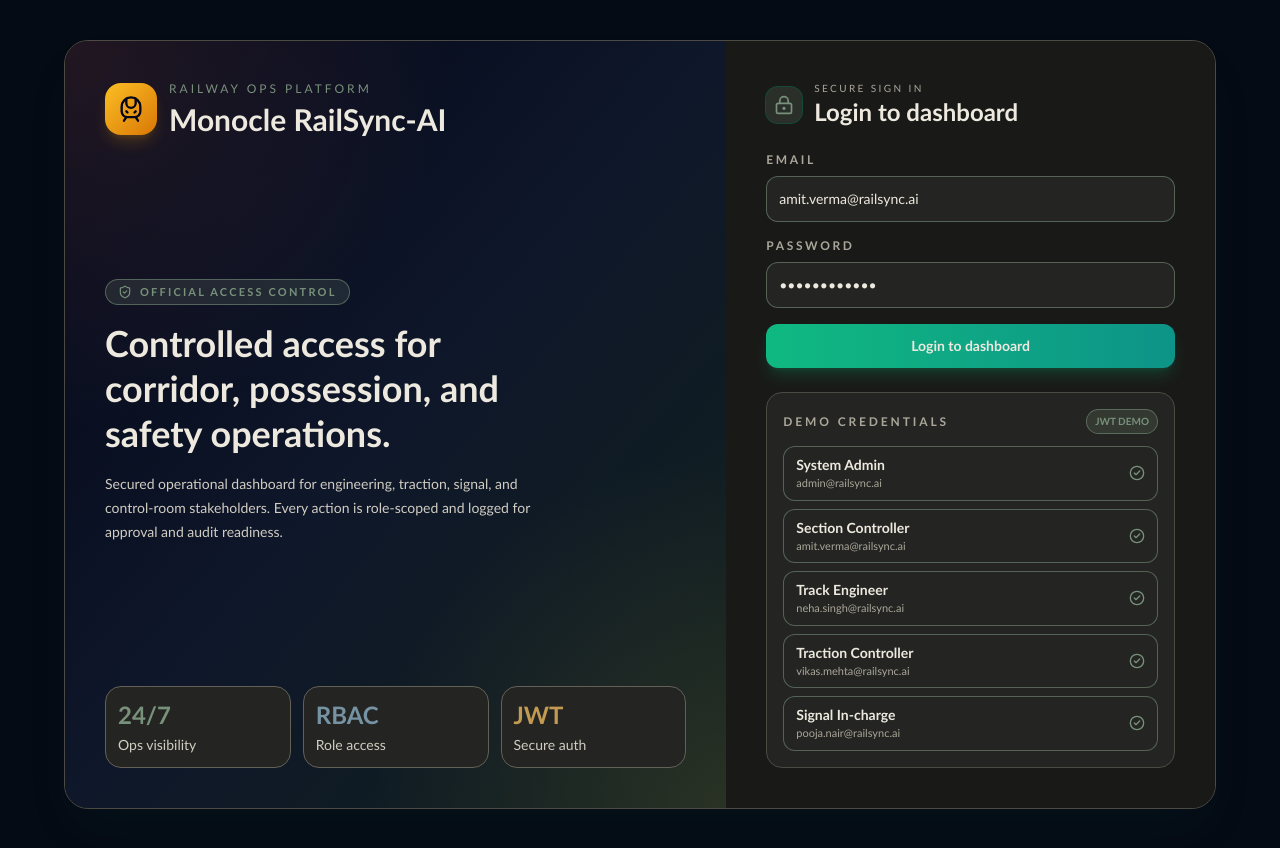
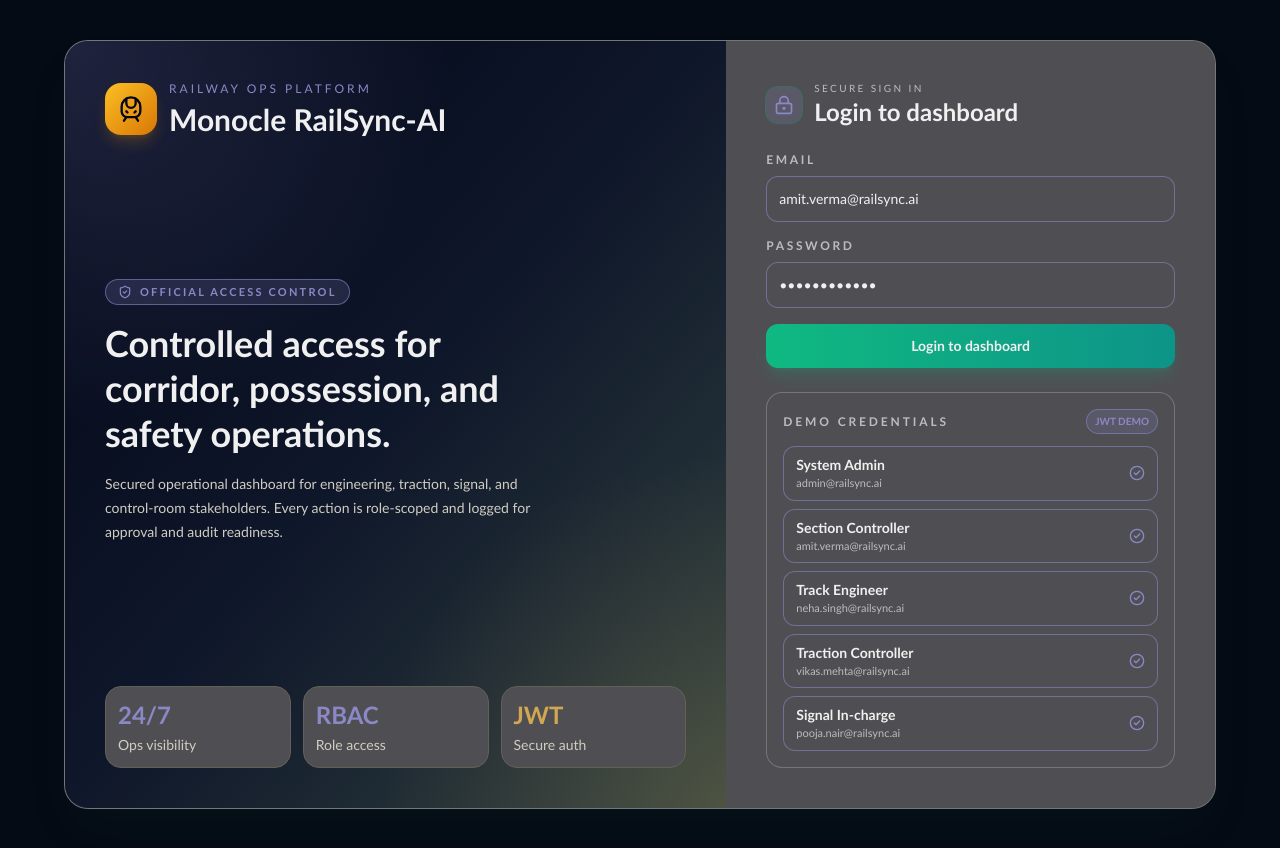
Before and after one commit to AuraCode2007/Monocle, a React app in the folder frontend/: page / in a window 1280 px wide. Built offline with nearby package versions, Linux system fonts and the light colour scheme; the HTML template or start-up script is replaced by a standard one.

Commit message:
Apply Monocle brand color codes

```diff
--- a/frontend/src/components/LoginPage.jsx
+++ b/frontend/src/components/LoginPage.jsx
@@ -57,7 +57,7 @@ export default function LoginPage({ onLoginSuccess }) {
     <div className="flex min-h-screen items-center justify-center bg-[#050b15] px-4 py-10">
       <div className="grid w-full max-w-6xl overflow-hidden rounded-3xl border border-slate-800 bg-slate-950/90 shadow-2xl shadow-emerald-900/10 lg:grid-cols-[1.15fr_0.85fr]">
         <div className="relative hidden overflow-hidden bg-gradient-to-br from-slate-950 via-slate-900 to-emerald-950/40 p-10 lg:block">
-          <div className="absolute inset-0 bg-[radial-gradient(circle_at_top_left,_rgba(196,107,86,0.16),_transparent_38%),radial-gradient(circle_at_bottom_right,_rgba(195,154,82,0.14),_transparent_35%)]" />
+          <div className="absolute inset-0 bg-[radial-gradient(circle_at_top_left,_rgba(139,136,198,0.22),_transparent_38%),radial-gradient(circle_at_bottom_right,_rgba(209,167,81,0.18),_transparent_35%)]" />
           <div className="relative z-10 flex h-full flex-col justify-between">
             <div className="flex items-center gap-3">
               <div className="rounded-2xl bg-gradient-to-br from-amber-400 to-amber-600 p-3 text-slate-950 shadow-lg shadow-amber-500/20">
--- a/frontend/src/index.css
+++ b/frontend/src/index.css
@@ -7,31 +7,35 @@
 @layer base {
   body {
     @apply text-slate-100 antialiased selection:bg-emerald-500 selection:text-white;
-    background: #191a18;
+    background: #4F4F53;
     font-family: 'IBM Plex Sans', 'Trebuchet MS', sans-serif;
   }
 }
 
 /* A warmer signal-box palette keeps state colors legible without the neon dashboard look. */
 :root {
-  --rail-charcoal: #191a18;
-  --rail-panel: #242522;
-  --rail-panel-raised: #2d2e2a;
-  --rail-line: #4b4a43;
-  --rail-ink: #eee9df;
-  --rail-muted: #aaa69a;
-  --rail-sage: #78917b;
-  --rail-steel: #7693a3;
-  --rail-ochre: #c39a52;
-  --rail-signal: #c46b56;
-  --rail-mauve: #95818a;
+  --rail-primary: #F0F0F0;
+  --rail-secondary: #8B88C6;
+  --rail-tertiary: #D1A751;
+  --rail-surface: #4F4F53;
+  --rail-charcoal: #4F4F53;
+  --rail-panel: #4F4F53;
+  --rail-panel-raised: #4F4F53;
+  --rail-line: rgba(240, 240, 240, 0.24);
+  --rail-ink: #F0F0F0;
+  --rail-muted: rgba(240, 240, 240, 0.68);
+  --rail-sage: #8B88C6;
+  --rail-steel: #8B88C6;
+  --rail-ochre: #D1A751;
+  --rail-signal: #D1A751;
+  --rail-mauve: #8B88C6;
 }
 
 /* Re-map the existing Tailwind tokens in one place so every module shares the same visual language. */
 [class*="bg-slate-950"] { background-color: var(--rail-charcoal) !important; }
 [class*="bg-slate-900"] { background-color: var(--rail-panel) !important; }
 [class*="bg-slate-800"] { background-color: var(--rail-panel-raised) !important; }
-[class*="bg-slate-700"] { background-color: #3b3c37 !important; }
+[class*="bg-slate-700"] { background-color: var(--rail-surface) !important; }
 [class*="border-slate-800"] { border-color: var(--rail-line) !important; }
 [class*="border-slate-700"] { border-color: #626057 !important; }
 [class*="text-slate-100"], [class*="text-white"] { color: var(--rail-ink) !important; }
@@ -53,21 +57,21 @@
 [class*="bg-purple-"] { background-color: color-mix(in srgb, var(--rail-mauve) 20%, transparent) !important; }
 [class*="text-purple-"] { color: var(--rail-mauve) !important; }
 [class*="border-purple-"] { border-color: color-mix(in srgb, var(--rail-mauve) 62%, transparent) !important; }
-[class~="bg-emerald-500"], [class~="bg-emerald-600"] { background-color: #6f8972 !important; }
-[class~="bg-cyan-500"], [class~="bg-cyan-600"] { background-color: #607f91 !important; }
-[class~="bg-amber-500"], [class~="bg-amber-600"] { background-color: #b2863f !important; }
-[class~="bg-rose-500"], [class~="bg-rose-600"] { background-color: #b55f4d !important; }
-[class~="bg-purple-500"], [class~="bg-purple-600"] { background-color: #806c75 !important; }
+[class~="bg-emerald-500"], [class~="bg-emerald-600"] { background-color: #8B88C6 !important; }
+[class~="bg-cyan-500"], [class~="bg-cyan-600"] { background-color: #8B88C6 !important; }
+[class~="bg-amber-500"], [class~="bg-amber-600"] { background-color: #D1A751 !important; }
+[class~="bg-rose-500"], [class~="bg-rose-600"] { background-color: #D1A751 !important; }
+[class~="bg-purple-500"], [class~="bg-purple-600"] { background-color: #8B88C6 !important; }
 
 .glass-card {
-  background: rgba(36, 37, 34, 0.92);
-  border-color: rgba(193, 188, 175, 0.16);
-  box-shadow: 0 12px 30px rgba(8, 9, 8, 0.18);
+  background: rgba(79, 79, 83, 0.92);
+  border-color: rgba(240, 240, 240, 0.16);
+  box-shadow: 0 12px 30px rgba(20, 20, 22, 0.24);
 }
 
 .glass-card-hover:hover {
-  border-color: rgba(195, 154, 82, 0.52);
-  box-shadow: 0 12px 26px rgba(8, 9, 8, 0.28);
+  border-color: rgba(209, 167, 81, 0.72);
+  box-shadow: 0 12px 26px rgba(20, 20, 22, 0.32);
 }
 
 .glass-card {
@@ -151,21 +155,21 @@
 
 /* Leaflet Map Dark Theme Overrides */
 .leaflet-container {
-  background: #191a18 !important;
+  background: #4F4F53 !important;
   font-family: 'IBM Plex Sans', 'Trebuchet MS', sans-serif !important;
 }
 
 .leaflet-popup-content-wrapper {
-  background: rgba(36, 37, 34, 0.97) !important;
+  background: rgba(79, 79, 83, 0.97) !important;
   backdrop-filter: blur(12px) !important;
   color: #f8fafc !important;
-  border: 1px solid rgba(195, 154, 82, 0.45) !important;
+  border: 1px solid rgba(209, 167, 81, 0.55) !important;
   border-radius: 12px !important;
   box-shadow: 0 20px 25px -5px rgba(0, 0, 0, 0.5) !important;
 }
 
 .leaflet-popup-tip {
-  background: rgba(36, 37, 34, 0.97) !important;
+  background: rgba(79, 79, 83, 0.97) !important;
 }
 
 .demo-live-frame {
```
